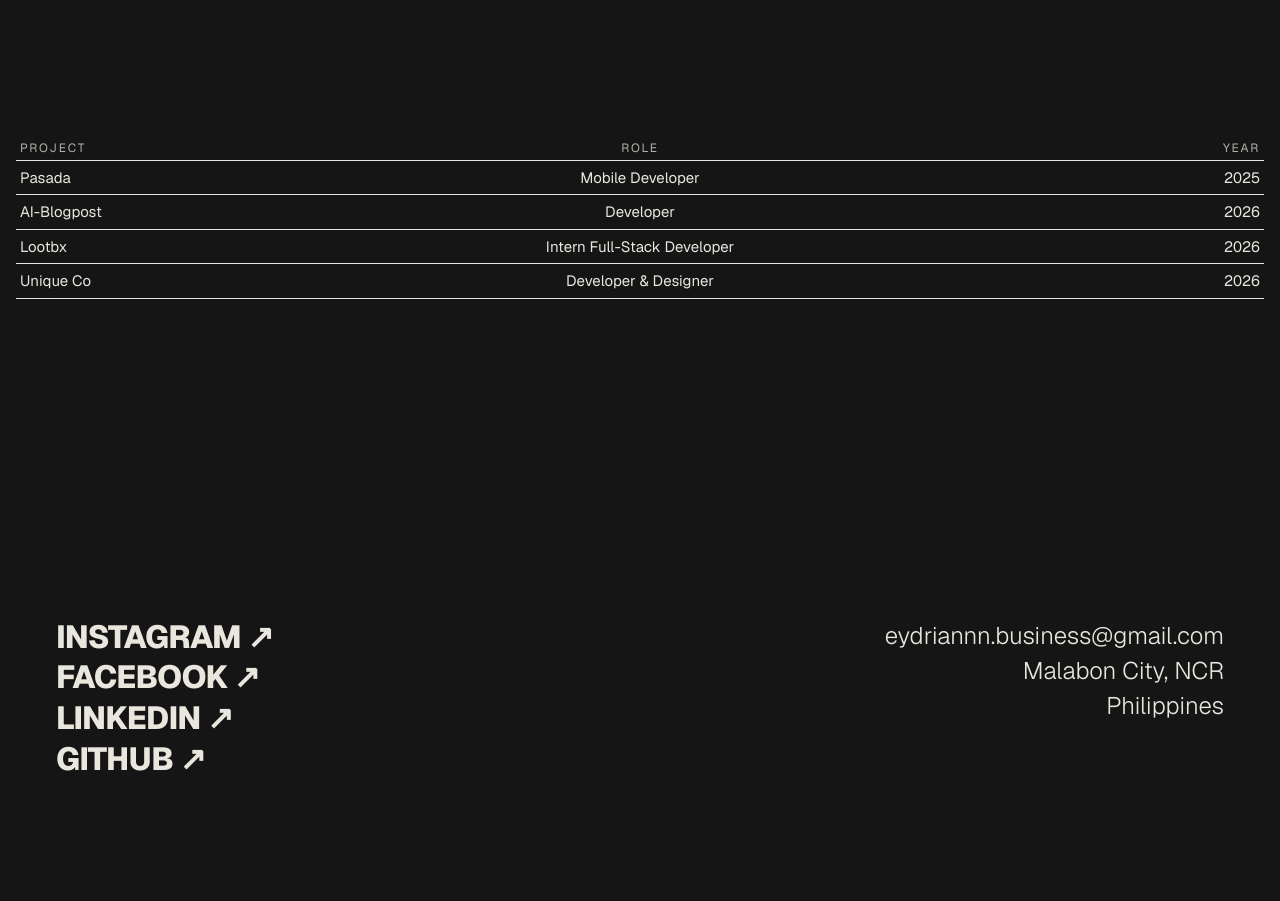
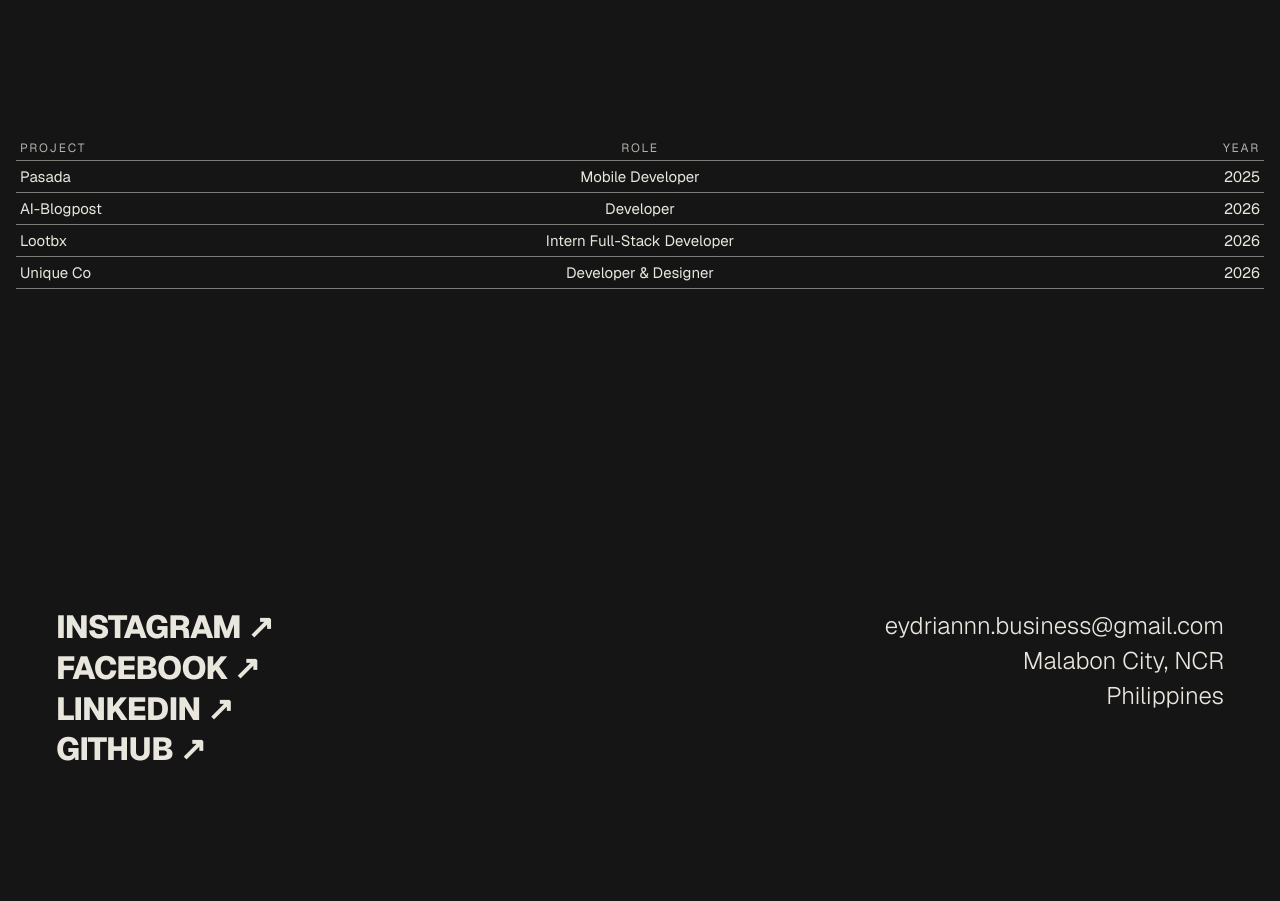
Before and after one commit to SenpaiAdri/portfolio-v3, a Next.js app: page / in a window 1280 px wide. Shown: the part 940-1841 px from the top of the page. Built offline with nearby package versions, Linux system fonts and the light colour scheme.

Commit message:
feat: enhance project section with staggered text reveal and improved mouse interactions

```diff
--- a/components/project/project-section.tsx
+++ b/components/project/project-section.tsx
@@ -1,6 +1,13 @@
 "use client";
 
-import { useCallback, useEffect, useRef, useState } from "react";
+import {
+  useCallback,
+  useEffect,
+  useRef,
+  useState,
+  type CSSProperties,
+  type MouseEvent,
+} from "react";
 import Image from "next/image";
 import { projects } from "@/data/projects";
 
@@ -9,10 +16,19 @@ interface Preview {
   title: string;
 }
 
+// Masked text rise, staggered per column via the --i custom property and by
+// the row's --stagger cascade offset (text starts 110% down behind an
+// overflow-hidden mask).
+const textRevealClass =
+  "block translate-y-[110%] transition-transform duration-[600ms] ease-[cubic-bezier(0.33,1,0.68,1)] delay-[calc(var(--stagger,0ms)+var(--i)*100ms)] motion-reduce:transition-none group-data-[inview=true]/reveal:translate-y-0";
+
 export function ProjectSection() {
   const [openIndex, setOpenIndex] = useState<number | null>(null);
   const [preview, setPreview] = useState<Preview | null>(null);
   const pushedRef = useRef(false);
+  const listRef = useRef<HTMLUListElement>(null);
+  // Pending "scroll the freshly opened row into view" (small screens only).
+  const openScrollTimer = useRef<number | null>(null);
   const isPreviewOpen = preview !== null;
 
   const closePreview = useCallback(() => {
@@ -54,6 +70,94 @@ export function ProjectSection() {
     };
   }, [isPreviewOpen, closePreview]);
 
+  // Drop any pending scroll-on-open timeout when the section goes away.
+  useEffect(() => {
+    return () => {
+      if (openScrollTimer.current !== null) {
+        window.clearTimeout(openScrollTimer.current);
+      }
+    };
+  }, []);
+
+  useEffect(() => {
+    const list = listRef.current;
+    if (!list) return;
+
+    const rows = Array.from(list.querySelectorAll(":scope > li"));
+    const staggerMs = 50;
+    let cascadeEnd = 0;
+
+    const observer = new IntersectionObserver(
+      (entries) => {
+        const now = performance.now();
+        const hits = entries
+          .filter((entry) => entry.isIntersecting)
+          .map((entry) => entry.target as HTMLElement)
+          .sort((a, b) => rows.indexOf(a) - rows.indexOf(b));
+
+        for (const row of hits) {
+          const start = Math.max(now, cascadeEnd);
+          row.style.setProperty("--stagger", `${Math.round(start - now)}ms`);
+          cascadeEnd = start + staggerMs;
+          row.dataset.inview = "true";
+          observer.unobserve(row);
+        }
+      },
+      // Fire when a row has mostly entered the viewport so the reveal is visible.
+      { rootMargin: "0px 0px -10% 0px" }
+    );
+
+    // Only project rows — not the tech <li>s nested inside expanded content.
+    for (const row of rows) observer.observe(row);
+
+    return () => observer.disconnect();
+  }, []);
+
+  const wipeSide = (row: HTMLElement, clientY: number) => {
+    const rect = row.getBoundingClientRect();
+    return clientY < rect.top + rect.height / 2
+      ? "calc(-100% - 1px)"
+      : "calc(100% + 1px)";
+  };
+
+  const handleRowMouseEnter = (e: MouseEvent<HTMLButtonElement>) => {
+    if (!window.matchMedia("(hover: hover)").matches) return;
+    const row = e.currentTarget;
+    const panel = row.querySelector<HTMLElement>("[data-wipe]");
+    if (!panel) return;
+    delete panel.dataset.wipe;
+    panel.style.setProperty("--from", wipeSide(row, e.clientY));
+    void panel.offsetWidth; // force the reset to land before the wipe starts
+    panel.dataset.wipe = "in";
+  };
+
+  const handleRowMouseLeave = (e: MouseEvent<HTMLButtonElement>) => {
+    const row = e.currentTarget;
+    const panel = row.querySelector<HTMLElement>("[data-wipe]");
+    if (!panel) return;
+    panel.dataset.wipe = "out";
+    panel.style.setProperty("--from", wipeSide(row, e.clientY));
+  };
+
+  const handleRowClick = (e: MouseEvent<HTMLButtonElement>, index: number) => {
+    const nextOpen = openIndex === index ? null : index;
+    setOpenIndex(nextOpen);
+
+    if (openScrollTimer.current !== null) {
+      window.clearTimeout(openScrollTimer.current);
+      openScrollTimer.current = null;
+    }
+    if (nextOpen === null || window.innerWidth >= 800) return;
+
+    // Once the accordion has opened (0.5s), pull the row into view.
+    const row = e.currentTarget.closest("li");
+    if (!row) return;
+    openScrollTimer.current = window.setTimeout(() => {
+      const top = row.getBoundingClientRect().top + window.scrollY - 72;
+      window.scrollTo({ top, behavior: "smooth" });
+    }, 500);
+  };
+
   return (
     <section
       id="projects"
@@ -74,32 +178,55 @@ export function ProjectSection() {
         <span className="text-right">Year</span>
       </div>
 
-      <ul className="flex flex-col">
+      <ul ref={listRef} className="flex flex-col border-t border-background/50">
         {projects.map((project, i) => {
           const isOpen = openIndex === i;
+          // Index is part of the key: project titles may repeat.
           return (
-            <li
-              key={project.title}
-              className="border-t border-background last:border-b"
-            >
-              {/* Row header — hover uses the project background color */}
+            <li key={`${project.title}-${i}`} className="group/reveal relative">
+              {/* Bottom stroke — draws left-to-right once the row's text has landed */}
+              <span
+                aria-hidden
+                className="pointer-events-none absolute inset-x-0 bottom-0 z-10 h-px origin-left scale-x-0 bg-background/50 transition-transform delay-[calc(var(--stagger,0ms)+300ms)] duration-1500 ease-[cubic-bezier(0.33,1,0.68,1)] motion-reduce:transition-none group-data-[inview=true]/reveal:scale-x-100"
+              />
+              {/* Row header */}
               <button
                 type="button"
                 aria-expanded={isOpen}
-                onClick={() => setOpenIndex(isOpen ? null : i)}
-                className={`grid w-full cursor-pointer grid-cols-[1fr_1.5fr_0.6fr] items-center px-1 py-1.5 text-left text-sm transition-colors duration-200 outline-none hover:bg-background hover:text-foreground focus-visible:bg-(--row-bg) focus-visible:text-foreground sm:grid-cols-[1fr_1fr_1fr] sm:text-[15px]`}
+                aria-controls={`project-${i}`}
+                onClick={(e) => handleRowClick(e, i)}
+                onMouseEnter={handleRowMouseEnter}
+                onMouseLeave={handleRowMouseLeave}
+                className="group/row relative isolate overflow-hidden grid w-full cursor-pointer grid-cols-[1fr_1.5fr_0.6fr] items-center px-1 py-1.5 text-left text-sm leading-5 transition-colors duration-200 outline-none focus-visible:bg-background focus-visible:text-foreground sm:grid-cols-[1fr_1fr_1fr] sm:text-[15px]"
               >
-                <span className="truncate pr-2">{project.title}</span>
-                <span className="truncate text-center">{project.role}</span>
-                <span className="text-right tabular-nums">{project.date}</span>
+                <span
+                  aria-hidden
+                  data-wipe
+                  className="absolute inset-0 z-0 translate-y-[var(--from,calc(-100%_-_1px))] bg-background data-[wipe=in]:translate-y-0 data-[wipe=in]:transition-transform data-[wipe=in]:duration-250 data-[wipe=in]:ease-[cubic-bezier(0.33,1,0.68,1)] data-[wipe=out]:transition-transform data-[wipe=out]:duration-250 data-[wipe=out]:ease-[cubic-bezier(0.33,1,0.68,1)]"
+                />
+                <span className="relative z-10 overflow-hidden pr-2 transition-[color,padding] duration-300 group-hover/row:pl-3.5 group-hover/row:text-foreground">
+                  <span className={`truncate ${textRevealClass}`} style={{ "--i": 0 } as CSSProperties}>
+                    {project.title}
+                  </span>
+                </span>
+                <span className="relative z-10 overflow-hidden text-center transition-[color,padding] duration-300 group-hover/row:text-foreground">
+                  <span className={`truncate ${textRevealClass}`} style={{ "--i": 1 } as CSSProperties}>
+                    {project.role}
+                  </span>
+                </span>
+                <span className="relative z-10 overflow-hidden text-right transition-[color,padding] duration-300 group-hover/row:pr-3.5 group-hover/row:text-foreground">
+                  <span className={`tabular-nums ${textRevealClass}`} style={{ "--i": 2 } as CSSProperties}>
+                    {project.date}
+                  </span>
+                </span>
               </button>
 
-              {/* Expanded detail */}
+              {/* Expanded detail — the reference's 0fr→1fr grid accordion */}
               <div
-                className={`grid transition-[grid-template-rows,opacity] duration-500 ease-out ${
-                  isOpen
-                    ? "grid-rows-[1fr] opacity-100"
-                    : "grid-rows-[0fr] opacity-0"
+                id={`project-${i}`}
+                inert={!isOpen}
+                className={`grid transition-[grid-template-rows] duration-500 ease-[cubic-bezier(0.33,1,0.68,1)] ${
+                  isOpen ? "grid-rows-[1fr]" : "grid-rows-[0fr]"
                 }`}
               >
                 <div className="overflow-hidden">
@@ -113,7 +240,7 @@ export function ProjectSection() {
                         {project.tech.map((t) => (
                           <li
                             key={t}
-                            className="rounded-full border border-background/40 px-3.5 py-1 text-[10px] tracking-wide"
+                            className="rounded-full border border-background/50 px-3.5 py-1 text-[10px] tracking-wide"
                           >
                             {t}
                           </li>
@@ -127,7 +254,7 @@ export function ProjectSection() {
                         target="_blank"
                         rel="noreferrer"
                         onClick={(e) => e.stopPropagation()}
-                        className="mt-4 inline-flex items-center gap-1 rounded-full bg-background px-3.5 py-1.5 text-[11px] font-medium text-foreground transition-opacity hover:opacity-80"
+                        className="mt-4 inline-flex items-center gap-1 rounded-full bg-background/50 px-3.5 py-1.5 text-[11px] font-medium text-foreground transition-opacity hover:opacity-80"
                       >
                         Visit website <span aria-hidden>↗</span>
                       </a>
```
